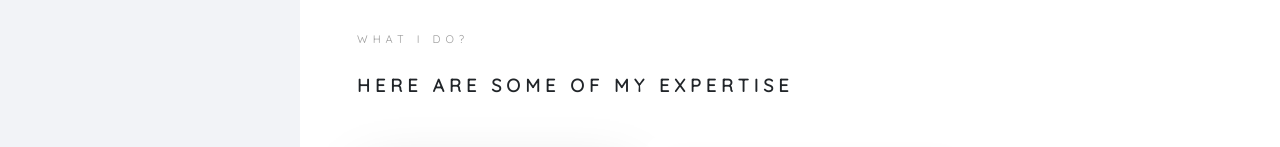
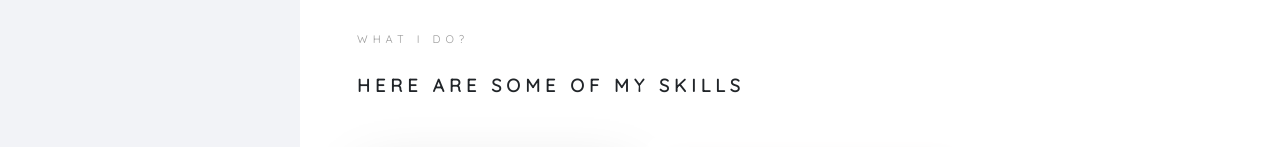
Before and after one commit to GabrielMcHugh/Web-portfolio, a React (Create React App) app: page / in a window 1280 px wide. Shown: the part 805-952 px from the top of the page. Built offline with nearby package versions, Linux system fonts and the light colour scheme; a web font is replaced by a local one.

Commit message:
fixed typo

```diff
--- a/src/components/skills/Interest.js
+++ b/src/components/skills/Interest.js
@@ -9,7 +9,7 @@ class Interest extends Component {
       <div className={classes.box} id="interest">
         <ScrollAnimation offset="0" animateIn="fadeInLeft" duration='2.4' animateOnce="true" initiallyVisible={true}>
           <span className={classes.head}>WHAT I DO?</span>
-          <h2 className={classes.heading}>HERE ARE SOME OF MY EXPERTISE</h2>
+          <h2 className={classes.heading}>HERE ARE SOME OF MY SKILLS</h2>
           <div className={classes.Interest}>
             <ScrollAnimation offset="0" animateIn="fadeInLeft" duration='2.4' animateOnce="true" initiallyVisible={true}>
               <div className={classes.web}>
```
